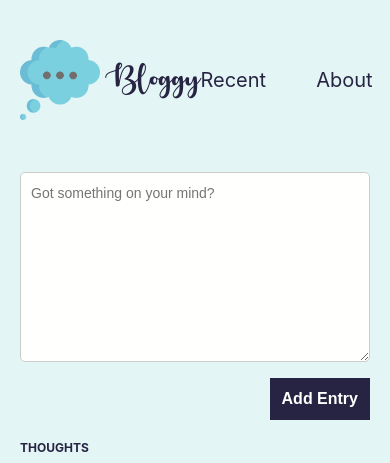
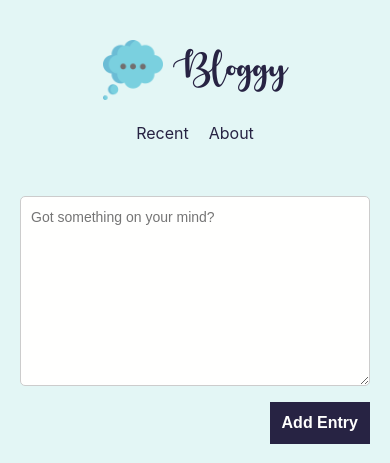
Before and after one commit to Grem6/Bloggy, a Flask app: page / in a window 390 px wide. Shown: the top 463 px of the page. Run offline with Flask 3, Linux system fonts and the light colour scheme; data that the repository does not hold is empty.

Commit message:
added-media-queries

```diff
--- a/static/css/style.css
+++ b/static/css/style.css
@@ -251,3 +251,39 @@ body {
 .footer-author:hover {
   color: aqua;
 }
+
+/* responsive (small-screen-fix) */
+
+@media screen and (max-width: 768px) {
+  .navbar {
+    flex-direction: column;
+    align-items: center;
+  }
+
+  .navbar-main {
+    margin-bottom: 20px;
+  }
+
+  .navbar-navigation {
+    display: flex;
+    justify-content: center;
+    gap: 20px;
+  }
+
+  .navbar-navigation-items {
+    margin: 0;
+  }
+
+  .navbar-link {
+    font-size: 16px;
+  }
+
+  .navbar-title {
+    font-size: 30px;
+  }
+
+  .navbar-img {
+    height: 60px;
+    margin-right: 10px;
+  }
+}
```
